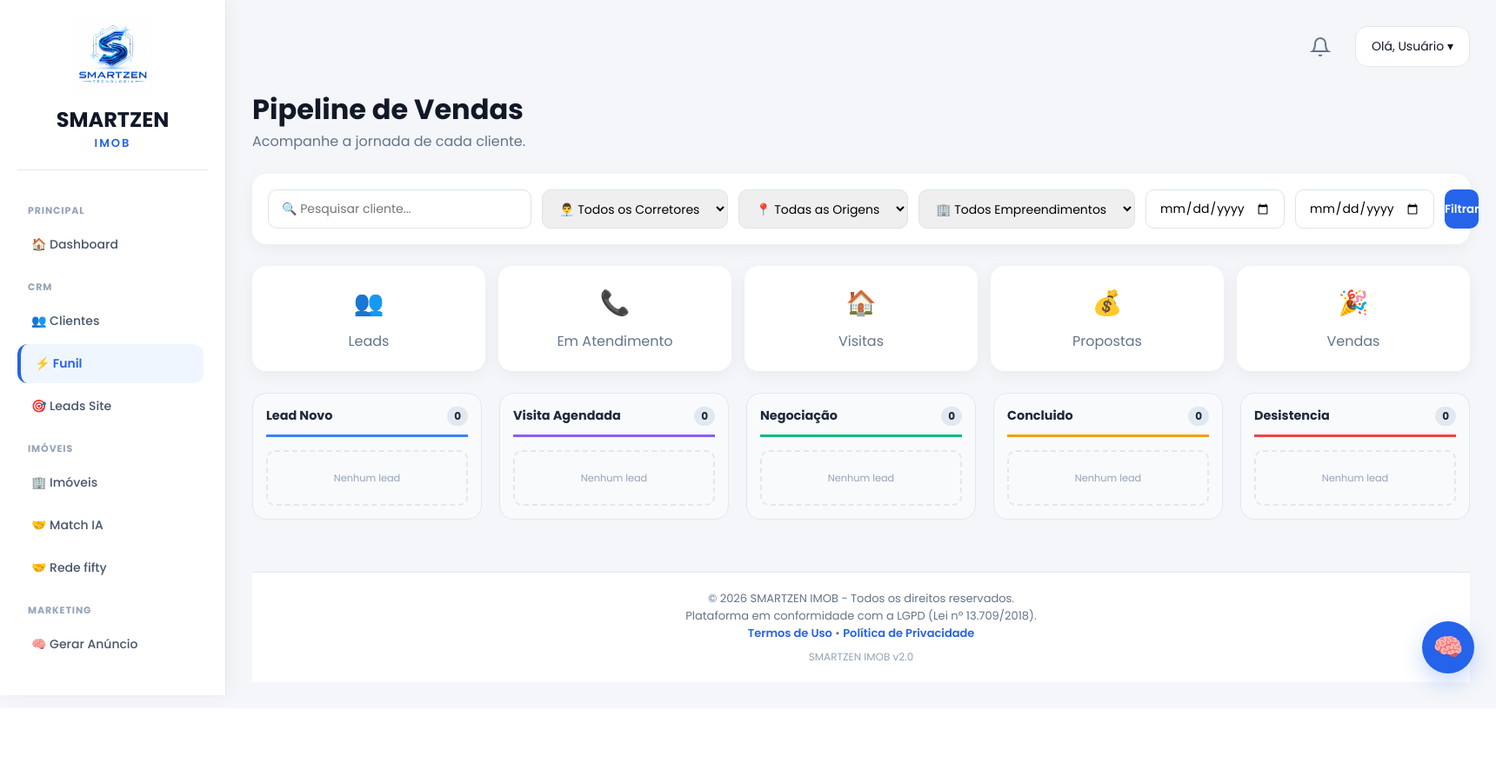
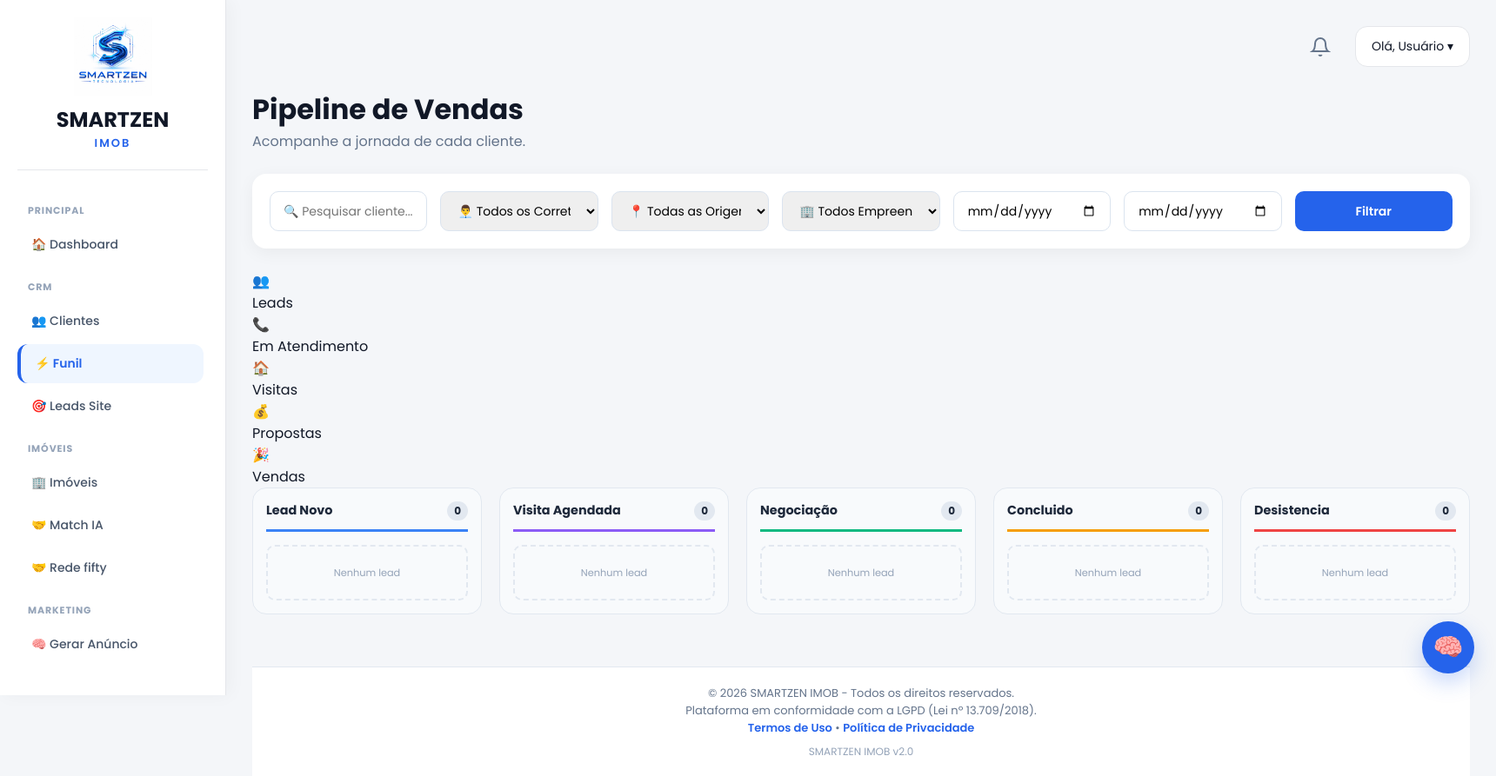
Before and after one commit to jwmister21/smartimob, a Flask app: page /funil in a window 1720 px wide. Shown: the top 893 px of the page at 87% size. Before the commit the page ends 809 px from the top, so only its background shows below. Run offline with Flask 3, Linux system fonts and the light colour scheme; a user stored in the database is signed in; data comes from the database, SQL or seed files in the repository; data that the repository does not hold is empty; parts of the project's set-up code (start-up, migrations or seed data) failed here and were passed over.

Commit message:
Update funil.html

```diff
--- a/templates/funil.html
+++ b/templates/funil.html
@@ -178,132 +178,43 @@
     .funil-filtros{
 
     background:#fff;
-    padding:18px;
+    padding:20px;
     border-radius:16px;
     margin:25px 0;
+    box-shadow:0 5px 20px rgba(0,0,0,.05);
 
     display:grid;
-    grid-template-columns:2fr 1fr 1fr 1fr 160px 160px auto;
-    gap:12px;
+    grid-template-columns:repeat(auto-fit,minmax(180px,1fr));
+    gap:15px;
 
-    box-shadow:0 5px 20px rgba(0,0,0,.05);
+}
+
+.funil-filtros input,
+.funil-filtros select,
+.funil-filtros button{
+
+    width:100%;
+    height:46px;
+    border-radius:10px;
+    font-size:14px;
 
 }
 
 .funil-filtros input,
 .funil-filtros select{
 
-    height:45px;
-
     border:1px solid #dbe4ef;
-
-    border-radius:10px;
-
     padding:0 15px;
-
-    font-size:14px;
-
-    outline:none;
 
 }
 
 .btn-filtrar{
 
-    border:0;
-
-    border-radius:10px;
-
     background:#2563eb;
-
     color:#fff;
-
+    border:none;
     font-weight:600;
-
     cursor:pointer;
-
-    transition:.3s;
-
-}
-
-.btn-filtrar:hover{
-
-    background:#1d4ed8;
-
-}
-
-.dashboard-funil{
-
-    display:grid;
-
-    grid-template-columns:repeat(5,1fr);
-
-    gap:15px;
-
-    margin-bottom:25px;
-
-}
-
-.card-indicador{
-
-    background:#fff;
-
-    padding:22px;
-
-    border-radius:16px;
-
-    text-align:center;
-
-    box-shadow:0 5px 20px rgba(0,0,0,.05);
-
-}
-
-.card-indicador span{
-
-    font-size:28px;
-
-}
-
-.card-indicador h2{
-
-    margin:10px 0 5px;
-
-    font-size:28px;
-
-    color:#2563eb;
-
-}
-
-.card-indicador p{
-
-    margin:0;
-
-    color:#64748b;
-
-}
-
-@media(max-width:1200px){
-
-.funil-filtros{
-
-grid-template-columns:1fr 1fr;
-
-}
-
-.dashboard-funil{
-
-grid-template-columns:repeat(2,1fr);
-
-}
-
-}
-
-@media(max-width:700px){
-
-.dashboard-funil{
-
-grid-template-columns:1fr;
-
-}
 
 }
 </style>
```
